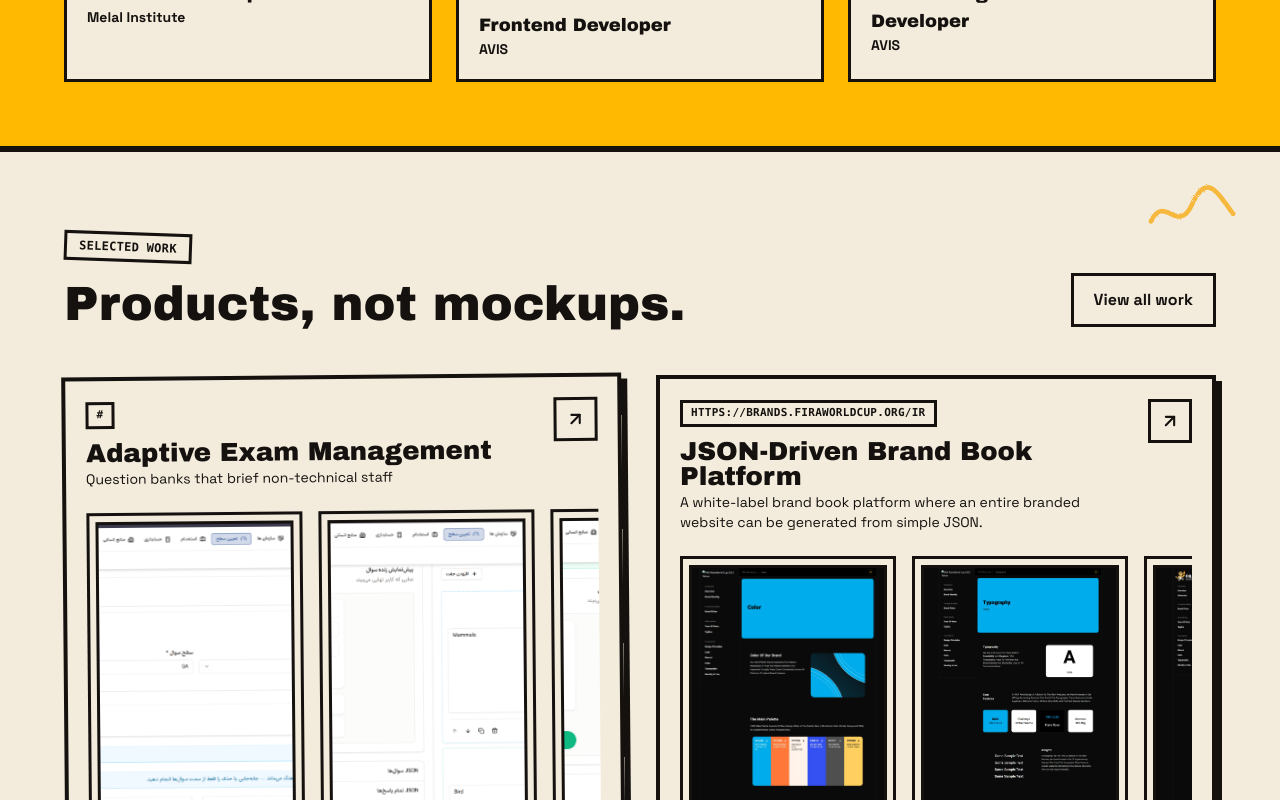
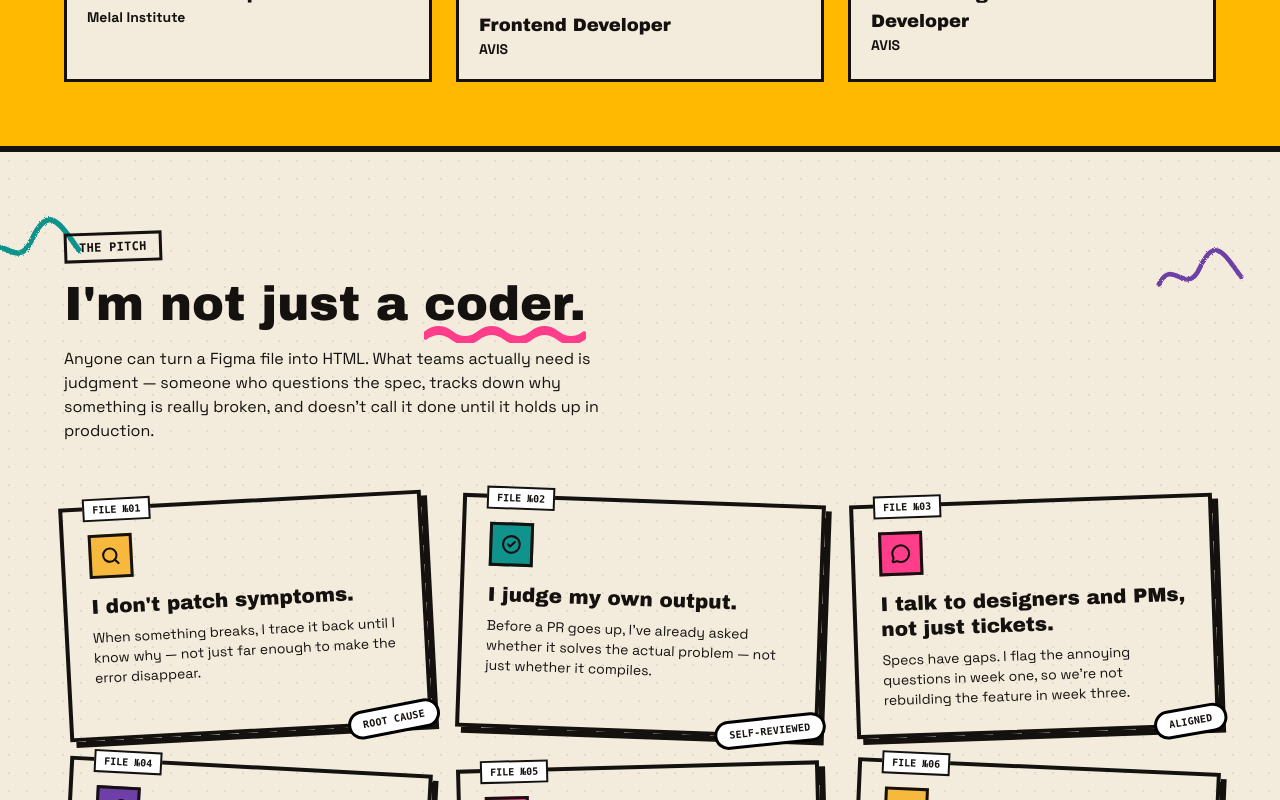
Before and after one commit to Sarina-R/Portfolio, a Next.js app: page / in a window 1280 px wide. Shown: the part 2000-2800 px from the top of the page. Built offline with nearby package versions, Linux system fonts and the light colour scheme.

Commit message:
texts updates, new component called why-me created

```diff
--- a/app/page.tsx
+++ b/app/page.tsx
@@ -4,6 +4,7 @@ import { FeaturedWork } from '@/components/home/featured-work'
 import { CareerAtAGlance } from '@/components/home/career-glance'
 import { Capabilities } from '@/components/home/capabilities'
 import { Manifesto } from '@/components/home/manifesto'
+import { WhyMe } from '@/components/home/why-me'
 
 export default function HomePage() {
   return (
@@ -12,6 +13,7 @@ export default function HomePage() {
       <Marquee />
       <Capabilities />
       <CareerAtAGlance />
+      <WhyMe />
       <FeaturedWork />
       <Manifesto />
     </>
--- a/components/about/bio.tsx
+++ b/components/about/bio.tsx
@@ -20,8 +20,8 @@ export function Bio() {
           </span>
         </h1>
         <p className='mt-8 max-w-xl text-[15px] leading-relaxed text-ink/80 sm:text-base'>
-          I'm a frontend developer with nearly three years building production
-          web applications in React, Next.js, and TypeScript. I work at the seam
+          I'm a frontend developer with three years building production web
+          applications in React, Next.js, and TypeScript. I work at the seam
           between UI/UX and engineering — reusable design systems, REST API
           integration, state management, and JSON-driven rendering for
           multilingual, RTL support products. I care about pixel-accuracy,
--- a/components/home/capabilities.tsx
+++ b/components/home/capabilities.tsx
@@ -11,8 +11,8 @@ import { TiltCard } from '../ui/tilt-card'
 
 const CAPS = [
   {
-    title: 'Config-driven UI systems',
-    body: 'Question editors, brand platforms and layouts that render themselves from JSON — new variants ship without touching component code.',
+    title: 'Complex problem solving',
+    body: 'Breaking down complex requirements into maintainable solutions — from application logic and state to data flows, integrations and edge cases.',
     icon: Boxes,
     bg: '#10938C',
     text: '#F3ECDC',
--- a/components/home/hero.tsx
+++ b/components/home/hero.tsx
@@ -61,9 +61,9 @@ export function Hero() {
           </h1>
 
           <p className='max-w-md text-[15px] leading-relaxed text-cream/90 sm:text-base'>
-            Nearly three years turning React, Next.js and TypeScript into
-            production products — component systems, complex workflows, people
-            actually enjoy using.
+            Three years turning React, Next.js and TypeScript into production
+            products — component systems, complex workflows, people actually
+            enjoy using.
           </p>
 
           <div className='flex flex-wrap items-center gap-3 pt-2'>
--- /dev/null
+++ b/components/home/why-me.tsx
@@ -0,0 +1,202 @@
+'use client'
+
+import { motion } from 'framer-motion'
+import {
+  Search,
+  CheckCircle2,
+  MessageCircle,
+  Wrench,
+  Target,
+  Sparkles,
+  type LucideIcon,
+} from 'lucide-react'
+import { SectionEyebrow } from '@/components/ui/section-eyebrow'
+import { CrayonScribble } from '@/components/ui/crayon-doodle'
+
+type NoteColor = 'teal' | 'gold' | 'pink' | 'purple'
+
+const CARD_BG: Record<NoteColor, string> = {
+  teal: 'bg-[#10938C] text-cream',
+  gold: 'bg-[#F6B93E] text-ink',
+  pink: 'bg-[#FF3D8A] text-cream',
+  purple: 'bg-[#6E3FA6] text-cream',
+}
+
+type Note = {
+  icon: LucideIcon
+  color: NoteColor
+  stamp: string
+  title: string
+  body: string
+  rotate: number
+}
+
+const NOTES: Note[] = [
+  {
+    icon: Search,
+    color: 'gold',
+    stamp: 'ROOT CAUSE',
+    title: "I don't patch symptoms.",
+    body: 'When something breaks, I trace it back until I know why — not just far enough to make the error disappear.',
+    rotate: -3,
+  },
+  {
+    icon: CheckCircle2,
+    color: 'teal',
+    stamp: 'SELF-REVIEWED',
+    title: 'I judge my own output.',
+    body: "Before a PR goes up, I've already asked whether it solves the actual problem — not just whether it compiles.",
+    rotate: 2,
+  },
+  {
+    icon: MessageCircle,
+    color: 'pink',
+    stamp: 'ALIGNED',
+    title: 'I talk to designers and PMs, not just tickets.',
+    body: "Specs have gaps. I flag the annoying questions in week one, so we're not rebuilding the feature in week three.",
+    rotate: -2,
+  },
+  {
+    icon: Wrench,
+    color: 'purple',
+    stamp: 'MAINTAINABLE',
+    title: 'Code the next dev can pick up.',
+    body: 'Readable, documented, and structured so nobody — including future me — has to reverse-engineer my intent.',
+    rotate: 3,
+  },
+  {
+    icon: Target,
+    color: 'pink',
+    stamp: 'OUTCOME',
+    title: 'I ship the result, not the ticket.',
+    body: '"Done" means it holds up for a real user in production — not that the acceptance criteria technically passed.',
+    rotate: -1.5,
+  },
+  {
+    icon: Sparkles,
+    color: 'gold',
+    stamp: 'STILL DIGGING',
+    title: 'Curious by default.',
+    body: 'I keep pushing on how an interface actually feels, long after most people would call it good enough.',
+    rotate: 2.5,
+  },
+]
+
+export function WhyMe() {
+  return (
+    <section
+      id='why-me'
+      className='relative overflow-hidden border-b-[6px] border-ink bg-paper px-6 py-20 sm:px-10'
+      style={{
+        backgroundImage:
+          'radial-gradient(rgba(20,17,15,0.08) 1px, transparent 1px)',
+        backgroundSize: '18px 18px',
+      }}
+    >
+      <CrayonScribble
+        color='#10938C'
+        className='pointer-events-none absolute -left-6 top-16 hidden h-16 w-28 sm:block'
+      />
+      <motion.div
+        className='pointer-events-none absolute right-8 top-24 hidden sm:block'
+        animate={{ y: [0, -10, 0] }}
+        transition={{ duration: 6, repeat: Infinity, ease: 'easeInOut' }}
+      >
+        <CrayonScribble color='#6E3FA6' className='h-14 w-24' />
+      </motion.div>
+
+      <div className='relative mx-auto max-w-6xl'>
+        <SectionEyebrow label='the pitch' color='gold' rotate={-2} />
+
+        <h2 className='relative mt-5 max-w-2xl font-display text-4xl leading-[0.95] text-ink sm:text-5xl'>
+          I&apos;m not just a{' '}
+          <span className='relative inline-block'>
+            coder.
+            <svg
+              viewBox='0 0 220 16'
+              className='pointer-events-none absolute -bottom-4 left-0 h-4 w-full sm:h-5'
+              preserveAspectRatio='none'
+              aria-hidden
+            >
+              <motion.path
+                d='M2 10 Q 20 2 38 10 T 74 10 T 110 10 T 146 10 T 182 10 T 218 10'
+                stroke='#FF3D8A'
+                strokeWidth={7}
+                strokeLinecap='round'
+                fill='none'
+                initial={{ pathLength: 0 }}
+                whileInView={{ pathLength: 1 }}
+                viewport={{ once: true }}
+                transition={{ duration: 0.7, ease: 'easeInOut', delay: 0.3 }}
+              />
+            </svg>
+          </span>
+        </h2>
+
+        <p className='mt-5 max-w-xl text-ink/70'>
+          Anyone can turn a Figma file into HTML. What teams actually need is
+          judgment — someone who questions the spec, tracks down why something
+          is really broken, and doesn&apos;t call it done until it holds up in
+          production.
+        </p>
+
+        <div className='mt-14 grid grid-cols-1 gap-8 sm:grid-cols-2 lg:grid-cols-3'>
+          {NOTES.map((note, i) => {
+            const Icon = note.icon
+            return (
+              <motion.div
+                key={note.title}
+                className='relative border-[4px] border-ink bg-[cream] p-6'
+                style={{ boxShadow: '6px 6px 0 #14110F' }}
+                initial={{ opacity: 0, y: 24, rotate: 0 }}
+                whileInView={{ opacity: 1, y: 0, rotate: note.rotate }}
+                viewport={{ once: true, margin: '0px 0px -60px 0px' }}
+                transition={{ duration: 0.4, delay: i * 0.08 }}
+                whileHover={{ rotate: 0, y: -6, scale: 1.03 }}
+              >
+                <span className='absolute -top-3 left-5 border-[2px] border-ink bg-white! px-2 py-0.5 font-mono text-[10px] font-bold text-ink/60'>
+                  FILE №{String(i + 1).padStart(2, '0')}
+                </span>
+
+                <div
+                  className={`grid h-11 w-11 place-items-center border-[3px] border-ink ${CARD_BG[note.color]}`}
+                >
+                  <Icon size={20} strokeWidth={2.5} />
+                </div>
+
+                <h3 className='mt-4 font-display text-xl leading-tight text-ink'>
+                  {note.title}
+                </h3>
+                <p className='mt-2 text-sm text-ink/70'>{note.body}</p>
+
+                <motion.span
+                  className={`absolute -bottom-3 -right-3 rounded-full border-[3px] border-black bg-white! px-3 py-1 font-mono text-[10px] font-bold uppercase tracking-wide `}
+                  initial={{ scale: 0, rotate: -30 }}
+                  whileInView={{ scale: 1, rotate: -8 }}
+                  viewport={{ once: true }}
+                  transition={{
+                    type: 'spring',
+                    stiffness: 260,
+                    damping: 14,
+                    delay: i * 0.08 + 0.25,
+                  }}
+                >
+                  {note.stamp}
+                </motion.span>
+              </motion.div>
+            )
+          })}
+        </div>
+
+        <div className='mt-14 flex justify-end'>
+          <span
+            className='border-[3px] border-ink bg-gold px-4 py-2 font-mono text-xs font-bold uppercase tracking-wide text-ink shadow-brutal-sm'
+            style={{ transform: 'rotate(-3deg)' }}
+          >
+            case closed — worth hiring
+          </span>
+        </div>
+      </div>
+    </section>
+  )
+}
```
